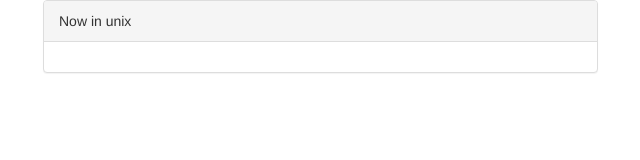
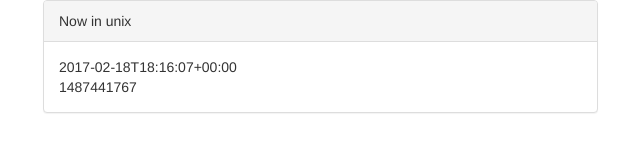
Before and after one commit to therebelrobot/tools, a plain HTML site: page index.html in a window 1280 px wide. Shown: the whole page, without its empty margins (27-667 px from the left). Drawn offline with nearby package versions, Linux system fonts and the light colour scheme.

Commit message:
Update index.html

```diff
--- a/index.html
+++ b/index.html
@@ -39,7 +39,7 @@
       unix = now.unix()
       $thisClock.text('')
       $thisClock.append(pretty)
-      $thisClock.append('<br />)
+      $thisClock.append('<br />')
       $thisClock.append(unix)
     })
     setTimeout(function(){
```
